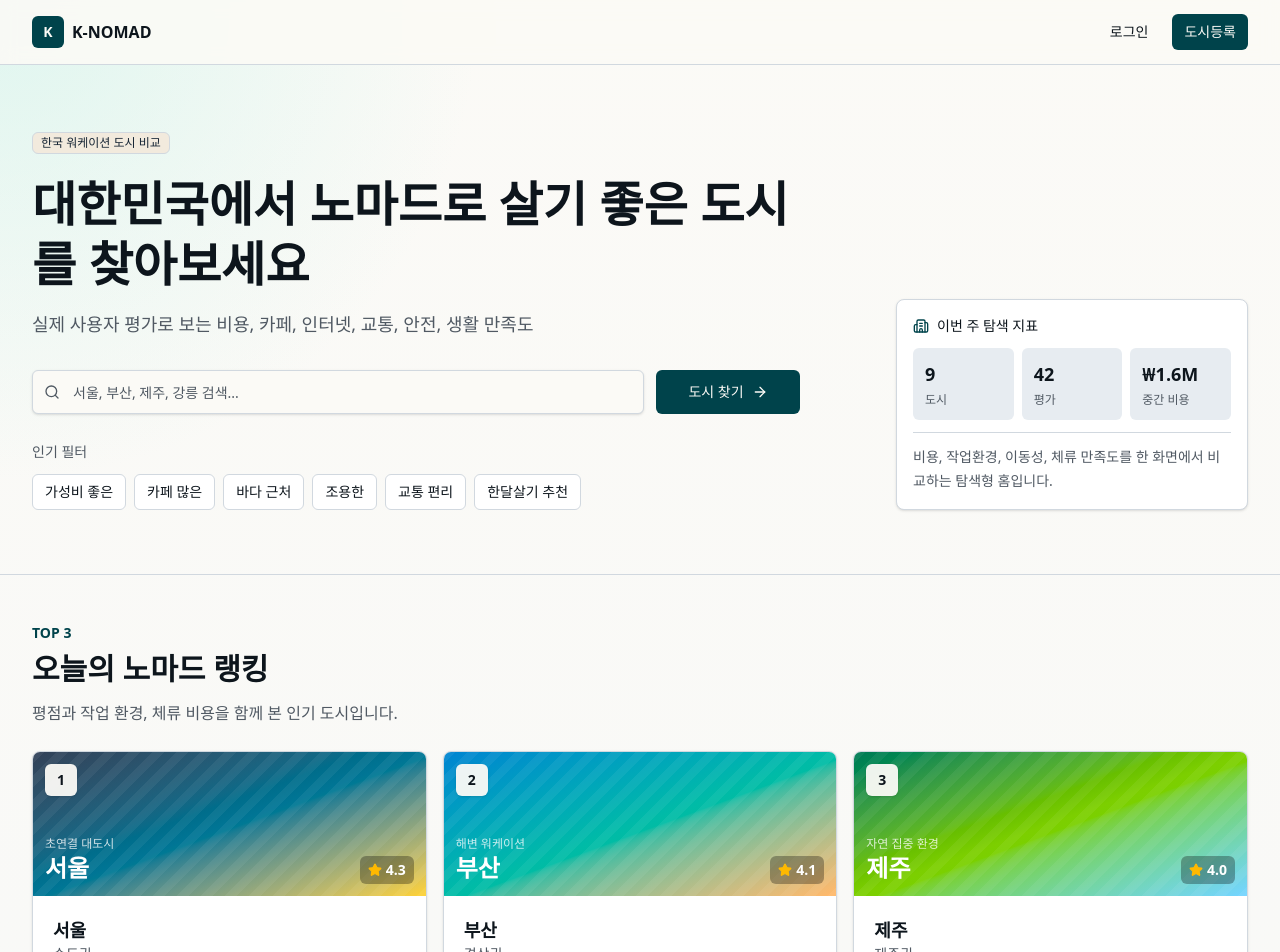
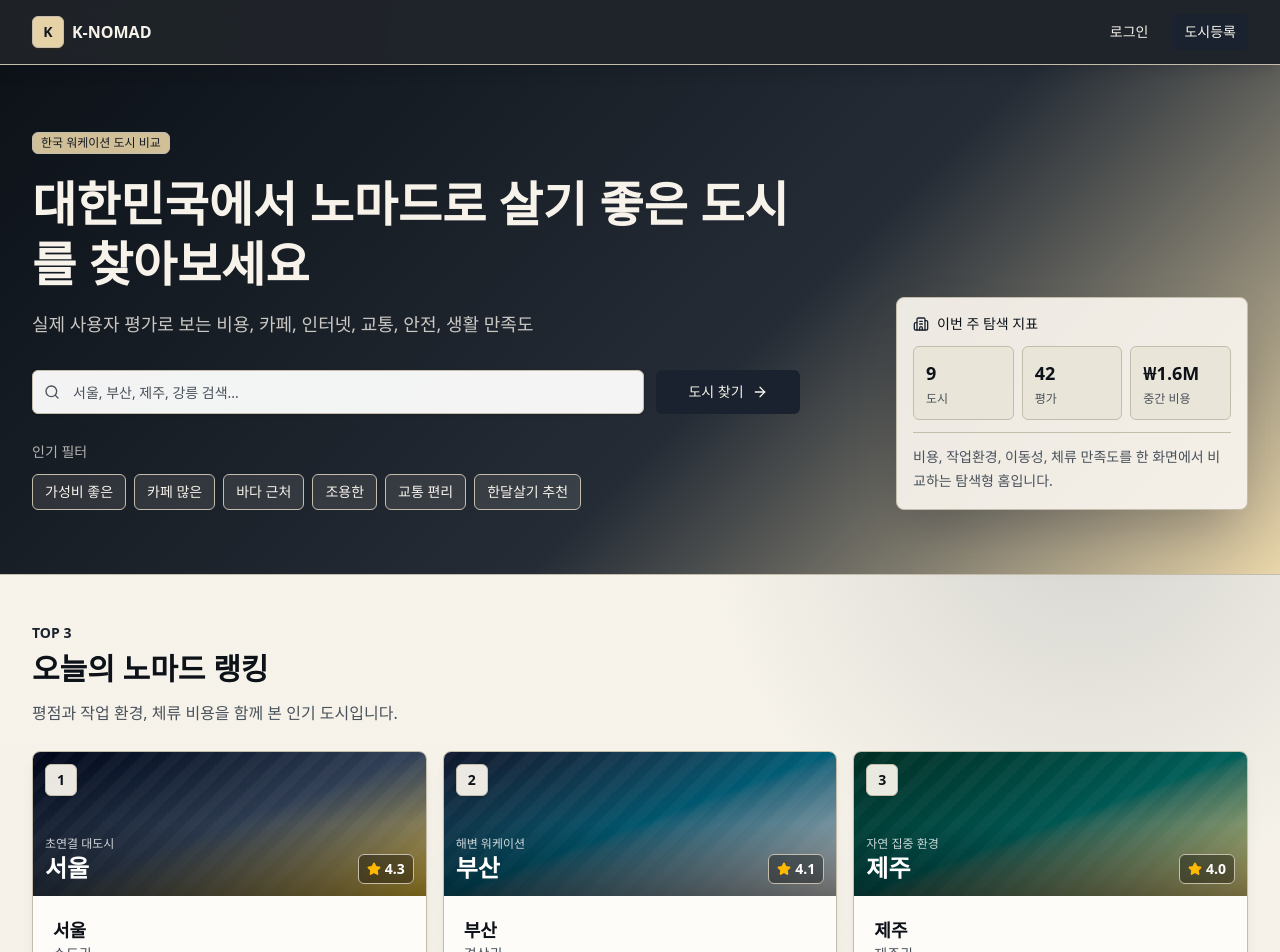
Before and after one commit to kwang-sub/ai-agent-lab, a Next.js app in the folder vibe-coding-claude-code-guide/k-nomad/: page / in a window 1280 px wide. Shown: the top 952 px of the page. Built offline with nearby package versions, Linux system fonts and the light colour scheme.

Commit message:
feat(theme): 럭셔리 테마 색상 및 스타일 업데이트
- 배경, 전경, 카드, 포퍼 및 주요 색상 조정
- 시각적 요소의 색상 그라데이션 변경
- 헤더 및 히어로 섹션의 스타일 개선
- 버튼 및 카드 컴포넌트의 경계 및 그림자 효과 추가

```diff
--- a/vibe-coding-claude-code-guide/k-nomad/src/app/globals.css
+++ b/vibe-coding-claude-code-guide/k-nomad/src/app/globals.css
@@ -27,24 +27,24 @@
 
 :root {
   --radius: 0.5rem;
-  --background: oklch(0.985 0.005 95);
-  --foreground: oklch(0.19 0.018 248);
-  --card: oklch(1 0 0);
-  --card-foreground: oklch(0.19 0.018 248);
-  --popover: oklch(1 0 0);
-  --popover-foreground: oklch(0.19 0.018 248);
-  --primary: oklch(0.34 0.08 204);
-  --primary-foreground: oklch(0.985 0.005 95);
-  --secondary: oklch(0.94 0.02 83);
-  --secondary-foreground: oklch(0.26 0.035 248);
-  --muted: oklch(0.94 0.009 248);
-  --muted-foreground: oklch(0.46 0.02 248);
-  --accent: oklch(0.9 0.041 174);
-  --accent-foreground: oklch(0.23 0.04 196);
+  --background: oklch(0.965 0.012 88);
+  --foreground: oklch(0.18 0.016 255);
+  --card: oklch(0.992 0.006 88);
+  --card-foreground: oklch(0.18 0.016 255);
+  --popover: oklch(0.985 0.008 88);
+  --popover-foreground: oklch(0.18 0.016 255);
+  --primary: oklch(0.25 0.026 255);
+  --primary-foreground: oklch(0.965 0.012 88);
+  --secondary: oklch(0.87 0.062 87);
+  --secondary-foreground: oklch(0.21 0.018 255);
+  --muted: oklch(0.92 0.018 90);
+  --muted-foreground: oklch(0.43 0.019 255);
+  --accent: oklch(0.78 0.078 86);
+  --accent-foreground: oklch(0.18 0.016 255);
   --destructive: oklch(0.58 0.19 27);
-  --border: oklch(0.88 0.012 248);
-  --input: oklch(0.88 0.012 248);
-  --ring: oklch(0.58 0.1 194);
+  --border: oklch(0.8 0.025 90);
+  --input: oklch(0.8 0.025 90);
+  --ring: oklch(0.72 0.095 86);
 }
 
 * {
@@ -57,8 +57,9 @@ html {
 
 body {
   background:
-    radial-gradient(circle at top left, oklch(0.93 0.045 180 / 0.55), transparent 30rem),
-    linear-gradient(180deg, oklch(0.985 0.005 95), oklch(0.97 0.006 248));
+    radial-gradient(circle at top left, oklch(0.82 0.08 86 / 0.35), transparent 28rem),
+    radial-gradient(circle at 85% 12%, oklch(0.32 0.036 255 / 0.16), transparent 24rem),
+    linear-gradient(180deg, oklch(0.97 0.012 88), oklch(0.925 0.015 92));
   color: var(--foreground);
   font-family:
     Pretendard,
--- a/vibe-coding-claude-code-guide/k-nomad/src/app/page.tsx
+++ b/vibe-coding-claude-code-guide/k-nomad/src/app/page.tsx
@@ -62,7 +62,7 @@ const cities: City[] = [
     cost: "₩2,200,000 / mo",
     scores: ["카페 5", "인터넷 5", "교통 5"],
     tags: ["대도시", "교통", "커뮤니티"],
-    visual: "from-slate-700 via-cyan-700 to-amber-300",
+    visual: "from-slate-950 via-slate-700 to-amber-300",
     mood: "초연결 대도시",
   },
   {
@@ -72,7 +72,7 @@ const cities: City[] = [
     cost: "₩1,700,000 / mo",
     scores: ["바다 5", "카페 4", "재미 4"],
     tags: ["바다", "장기체류", "문화"],
-    visual: "from-sky-600 via-teal-500 to-orange-300",
+    visual: "from-slate-900 via-cyan-800 to-stone-200",
     mood: "해변 워케이션",
   },
   {
@@ -82,7 +82,7 @@ const cities: City[] = [
     cost: "₩1,900,000 / mo",
     scores: ["자연 5", "조용함 4", "카페 4"],
     tags: ["자연", "한달살기", "휴식"],
-    visual: "from-emerald-700 via-lime-500 to-sky-300",
+    visual: "from-emerald-950 via-teal-800 to-amber-200",
     mood: "자연 집중 환경",
   },
   {
@@ -92,7 +92,7 @@ const cities: City[] = [
     cost: "₩1,500,000 / mo",
     scores: ["인터넷 4", "조용함 5", "바다 5"],
     tags: ["바다", "조용함", "카페"],
-    visual: "from-blue-700 via-cyan-500 to-stone-200",
+    visual: "from-blue-950 via-slate-700 to-stone-200",
     mood: "동해안 집중",
   },
   {
@@ -102,7 +102,7 @@ const cities: City[] = [
     cost: "₩1,400,000 / mo",
     scores: ["교통 4", "비용 4", "인터넷 4"],
     tags: ["중심지", "가성비", "교통"],
-    visual: "from-zinc-700 via-indigo-500 to-emerald-300",
+    visual: "from-zinc-950 via-indigo-900 to-emerald-200",
     mood: "균형형 거점",
   },
   {
@@ -112,7 +112,7 @@ const cities: City[] = [
     cost: "₩1,300,000 / mo",
     scores: ["비용 5", "음식 5", "조용함 4"],
     tags: ["문화", "가성비", "음식"],
-    visual: "from-red-700 via-amber-500 to-lime-300",
+    visual: "from-stone-950 via-red-950 to-amber-200",
     mood: "문화와 생활비",
   },
   {
@@ -122,7 +122,7 @@ const cities: City[] = [
     cost: "₩1,350,000 / mo",
     scores: ["비용 4", "문화 4", "교통 3"],
     tags: ["문화", "가성비", "커뮤니티"],
-    visual: "from-purple-700 via-rose-500 to-yellow-300",
+    visual: "from-neutral-950 via-purple-950 to-yellow-200",
     mood: "문화 기반 도시",
   },
   {
@@ -132,7 +132,7 @@ const cities: City[] = [
     cost: "₩1,600,000 / mo",
     scores: ["교통 4", "공항 5", "비용 3"],
     tags: ["공항", "수도권", "바다"],
-    visual: "from-cyan-800 via-blue-500 to-amber-200",
+    visual: "from-slate-950 via-blue-900 to-amber-200",
     mood: "이동성 중심",
   },
   {
@@ -142,7 +142,7 @@ const cities: City[] = [
     cost: "₩1,250,000 / mo",
     scores: ["조용함 5", "자연 5", "비용 4"],
     tags: ["호수", "조용함", "가성비"],
-    visual: "from-green-800 via-teal-500 to-sky-200",
+    visual: "from-green-950 via-teal-900 to-sky-200",
     mood: "호수와 집중",
   },
 ];
@@ -198,10 +198,10 @@ export default function Home() {
 
 function Header() {
   return (
-    <header className="sticky top-0 z-40 border-b bg-background/90 backdrop-blur">
+    <header className="sticky top-0 z-40 border-b border-amber-200/30 bg-[oklch(0.18_0.016_255_/_0.92)] text-primary-foreground shadow-lg shadow-slate-950/10 backdrop-blur">
       <div className="mx-auto flex h-16 w-full max-w-7xl items-center justify-between px-4 sm:px-6 lg:px-8">
         <a href="#" className="flex items-center gap-2 font-semibold tracking-normal">
-          <span className="flex h-8 w-8 items-center justify-center rounded-md bg-primary text-sm text-primary-foreground">
+          <span className="flex h-8 w-8 items-center justify-center rounded-md border border-amber-200/50 bg-secondary text-sm text-secondary-foreground shadow-sm shadow-amber-900/20">
             K
           </span>
           <span>K-NOMAD</span>
@@ -219,16 +219,16 @@ function Header() {
 
 function Hero() {
   return (
-    <section className="border-b">
+    <section className="border-b border-amber-200/40 bg-[linear-gradient(135deg,oklch(0.18_0.016_255),oklch(0.29_0.02_255)_58%,oklch(0.88_0.062_87))] text-primary-foreground">
       <div className="mx-auto grid w-full max-w-7xl gap-8 px-4 py-12 sm:px-6 lg:grid-cols-[1fr_22rem] lg:px-8 lg:py-16">
         <div className="max-w-3xl">
-          <Badge variant="secondary" className="mb-5">
+          <Badge variant="secondary" className="mb-5 border-amber-200/40 bg-secondary/90">
             한국 워케이션 도시 비교
           </Badge>
-          <h1 className="text-4xl font-semibold leading-tight tracking-normal text-foreground sm:text-5xl">
+          <h1 className="text-4xl font-semibold leading-tight tracking-normal text-primary-foreground sm:text-5xl">
             대한민국에서 노마드로 살기 좋은 도시를 찾아보세요
           </h1>
-          <p className="mt-4 max-w-2xl text-base leading-7 text-muted-foreground sm:text-lg">
+          <p className="mt-4 max-w-2xl text-base leading-7 text-primary-foreground/80 sm:text-lg">
             실제 사용자 평가로 보는 비용, 카페, 인터넷, 교통, 안전, 생활 만족도
           </p>
           <div className="mt-8 flex flex-col gap-3 sm:flex-row">
@@ -236,7 +236,7 @@ function Hero() {
               <Search className="pointer-events-none absolute left-3 top-1/2 h-4 w-4 -translate-y-1/2 text-muted-foreground" />
               <Input
                 aria-label="도시 검색"
-                className="pl-10"
+                className="border-amber-200/50 bg-white/95 pl-10 text-foreground"
                 placeholder="서울, 부산, 제주, 강릉 검색..."
               />
             </div>
@@ -246,17 +246,22 @@ function Hero() {
             </Button>
           </div>
           <div className="mt-7">
-            <p className="mb-3 text-sm font-medium text-muted-foreground">인기 필터</p>
+            <p className="mb-3 text-sm font-medium text-primary-foreground/70">인기 필터</p>
             <div className="flex flex-wrap gap-2">
               {popularFilters.map((filter) => (
-                <Button key={filter} variant="outline" size="sm" className="bg-card">
+                <Button
+                  key={filter}
+                  variant="outline"
+                  size="sm"
+                  className="border-primary-foreground/25 bg-primary-foreground/10 text-primary-foreground hover:bg-secondary hover:text-secondary-foreground"
+                >
                   {filter}
                 </Button>
               ))}
             </div>
           </div>
         </div>
-        <div className="grid gap-3 self-end rounded-lg border bg-card p-4 shadow-sm">
+        <div className="grid gap-3 self-end rounded-lg border border-amber-200/35 bg-primary-foreground/95 p-4 text-foreground shadow-2xl shadow-slate-950/25">
           <div className="flex items-center gap-2 text-sm font-medium">
             <Building2 className="h-4 w-4 text-primary" />
             이번 주 탐색 지표
@@ -299,7 +304,7 @@ function CityExplorer() {
       title="도시 탐색"
       description="정렬과 조건을 바꿔볼 수 있는 UI입니다. 이번 MVP에서는 결과 변경 로직은 포함하지 않습니다."
     >
-      <div className="mb-5 grid gap-3 rounded-lg border bg-card p-3 sm:grid-cols-2 lg:grid-cols-4">
+      <div className="mb-5 grid gap-3 rounded-lg border bg-card/90 p-3 shadow-sm shadow-slate-950/5 sm:grid-cols-2 lg:grid-cols-4">
         <FilterSelect label="정렬" value="nomad-score" items={["노마드 점수순", "비용 낮은순", "인터넷 좋은순", "카페 많은순"]} />
         <FilterSelect label="지역" value="all-region" items={["전체", "수도권", "강원권", "충청권", "전라권", "경상권", "제주권"]} />
         <FilterSelect label="비용" value="all-cost" items={["전체", "150만원 이하", "150~180만원", "180만원 이상"]} />
@@ -326,7 +331,7 @@ function Criteria() {
           const Icon = item.icon;
 
           return (
-            <div key={item.title} className="rounded-lg border bg-card p-4">
+            <div key={item.title} className="rounded-lg border bg-card/95 p-4 shadow-sm shadow-slate-950/5">
               <Icon className="mb-4 h-5 w-5 text-primary" />
               <h3 className="font-semibold">{item.title}</h3>
               <p className="mt-2 text-sm text-muted-foreground">{item.body}</p>
@@ -368,7 +373,7 @@ function Reviews() {
 function ShareExperience() {
   return (
     <section className="px-4 pb-12 sm:px-6 lg:px-8">
-      <div className="mx-auto max-w-7xl rounded-lg bg-primary px-5 py-10 text-primary-foreground sm:px-8 lg:flex lg:items-center lg:justify-between lg:gap-8">
+      <div className="mx-auto max-w-7xl rounded-lg border border-amber-200/30 bg-[linear-gradient(135deg,oklch(0.18_0.016_255),oklch(0.29_0.02_255)_62%,oklch(0.78_0.078_86))] px-5 py-10 text-primary-foreground shadow-2xl shadow-slate-950/15 sm:px-8 lg:flex lg:items-center lg:justify-between lg:gap-8">
         <div>
           <p className="text-sm font-medium opacity-80">도시 데이터에 참여하기</p>
           <h2 className="mt-2 text-2xl font-semibold tracking-normal sm:text-3xl">
@@ -405,11 +410,12 @@ function CityCard({
   featured?: boolean;
 }) {
   return (
-    <Card className="overflow-hidden">
+    <Card className="overflow-hidden border-amber-200/50 shadow-lg shadow-slate-950/8">
       <div className={cn("relative h-36 bg-gradient-to-br", city.visual)}>
-        <div className="absolute inset-0 bg-[linear-gradient(135deg,rgba(255,255,255,.18)_25%,transparent_25%,transparent_50%,rgba(255,255,255,.18)_50%,rgba(255,255,255,.18)_75%,transparent_75%,transparent)] bg-[length:24px_24px] opacity-30" />
+        <div className="absolute inset-0 bg-[linear-gradient(135deg,rgba(255,255,255,.13)_25%,transparent_25%,transparent_50%,rgba(255,255,255,.13)_50%,rgba(255,255,255,.13)_75%,transparent_75%,transparent)] bg-[length:28px_28px] opacity-25" />
+        <div className="absolute inset-0 bg-gradient-to-t from-black/55 via-black/10 to-transparent" />
         {rank ? (
-          <div className="absolute left-3 top-3 flex h-8 w-8 items-center justify-center rounded-md bg-background/95 text-sm font-semibold text-foreground shadow-sm">
+          <div className="absolute left-3 top-3 flex h-8 w-8 items-center justify-center rounded-md border border-amber-200/60 bg-background/95 text-sm font-semibold text-foreground shadow-sm">
             {rank}
           </div>
         ) : null}
@@ -525,7 +531,9 @@ function Rating({ value, inverse = false }: { value: string; inverse?: boolean }
     <span
       className={cn(
         "inline-flex items-center gap-1 rounded-md px-2 py-1 text-sm font-semibold",
-        inverse ? "bg-black/30 text-white" : "bg-secondary text-secondary-foreground",
+        inverse
+          ? "border border-white/20 bg-black/35 text-white"
+          : "border border-amber-200/60 bg-secondary text-secondary-foreground",
       )}
     >
       <Star className="h-3.5 w-3.5 fill-amber-400 text-amber-400" />
@@ -536,7 +544,7 @@ function Rating({ value, inverse = false }: { value: string; inverse?: boolean }
 
 function Metric({ value, label }: { value: string; label: string }) {
   return (
-    <div className="rounded-md bg-muted p-3">
+    <div className="rounded-md border border-amber-200/40 bg-muted/85 p-3">
       <p className="text-lg font-semibold">{value}</p>
       <p className="mt-1 text-xs text-muted-foreground">{label}</p>
     </div>
```
